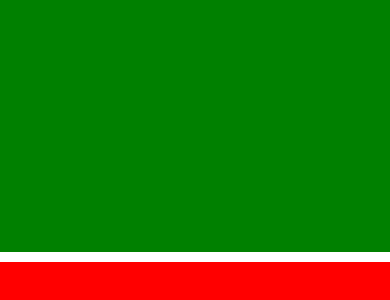
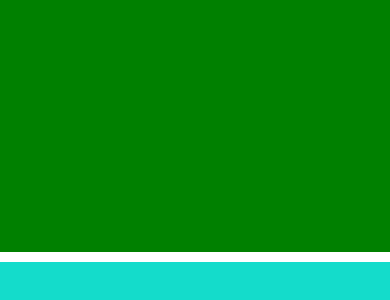
Before and after one commit to vinicius-mns/Caderno, a Vue app: page /cards in a window 390 px wide. Shown: the part 522-822 px from the top of the page. Built offline with nearby package versions, Linux system fonts and the light colour scheme; the HTML template or start-up script is replaced by a standard one.

Commit message:
feat(views/HomePage.vue)[page] Adicionar footer para mobile versao 	modified:   src/views/HomePage.vue

```diff
--- a/src/views/HomePage.vue
+++ b/src/views/HomePage.vue
@@ -29,6 +29,7 @@ const toggleSidebar = () => {
     <aside @mouseenter="openSidebar" @mouseleave="closeSidebar">
       <button class="toggleSidebar" @click="toggleSidebar" v-show="!sideBarIsClosed">x</button>
     </aside>
+    <footer></footer>
     <main>
       <RouterView />
     </main>
@@ -50,6 +51,10 @@ const toggleSidebar = () => {
     $sideBarWidth: v-bind(sideBarWidth);
     $headerHeigth: 50px;
     $transition: all 0.3s;
+
+    & footer {
+      display: none;
+    }
 
     & header {
       // posicionamento
@@ -131,7 +136,7 @@ const toggleSidebar = () => {
       display: none;
     }
 
-    & header {
+    & footer {
       // posicionamnto
       position: fixed;
       bottom: 0;
@@ -139,9 +144,13 @@ const toggleSidebar = () => {
       width: 100%;
       height: $heigth;
       // estilo
-      background-color: red;
+      background-color: rgb(20, 220, 203);
 
       transition: $transition;
+    }
+
+    & header {
+      display: none;
     }
 
     & aside {
```
